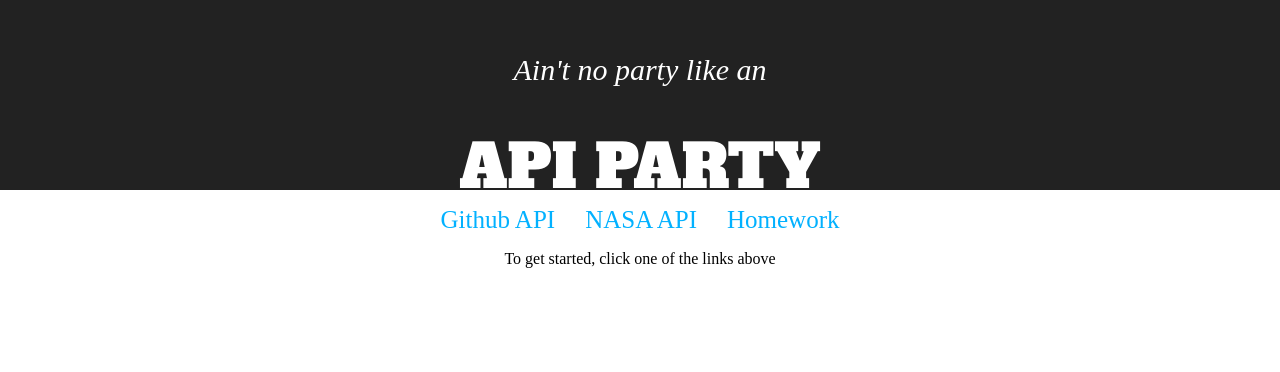
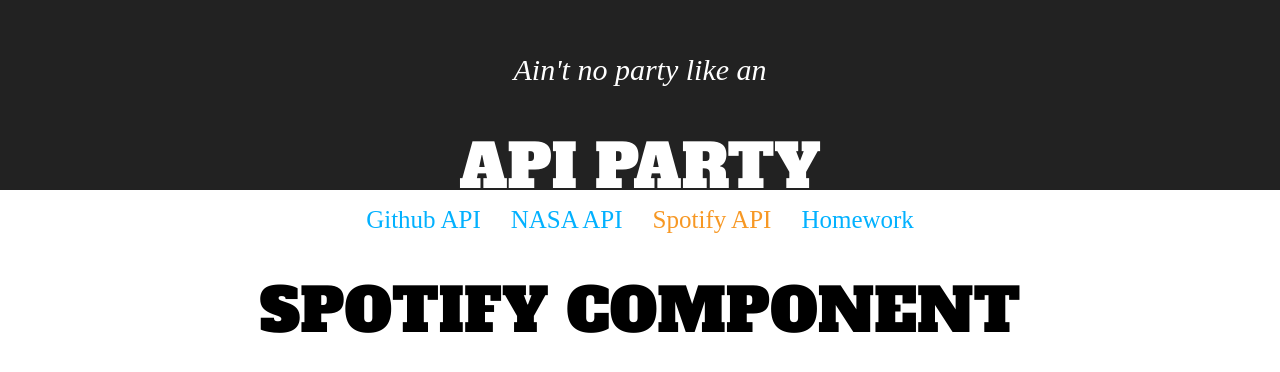
Before and after one commit to awalqui/api-party, a React (Create React App) app: page /spotify in a window 1280 px wide. Shown: the top 372 px of the page. Built offline with nearby package versions, Linux system fonts and the light colour scheme; a web font is replaced by a local one.

Commit message:
Create Spotify component

```diff
--- a/src/App.js
+++ b/src/App.js
@@ -2,6 +2,7 @@
 import { Switch, Route, NavLink } from 'react-router-dom'
 import Github from './Github'
 import Nasa from './Nasa'
+import Spotify from './Spotify'
 import Homework from './Homework'
 import './App.css';
 
@@ -22,6 +23,9 @@
               <NavLink to={'/nasa'}>NASA API</NavLink>
             </li>
             <li>
+              <NavLink to={'/spotify'}>Spotify API</NavLink>
+            </li>
+            <li>
               <NavLink to={'/homework'}>Homework</NavLink>
             </li>
           </ul>
@@ -29,6 +33,7 @@
         <Switch>
           <Route path='/github' component={Github} />
           <Route path='/nasa' component={Nasa} />
+          <Route path='/spotify' component={Spotify} />
           <Route path='/homework' component={Homework} />
           <Route render={() => <p>To get started, click one of the links above</p>} />
         </Switch>
--- /dev/null
+++ b/src/Spotify.js
@@ -0,0 +1,9 @@
+import React, { Component } from 'react'
+
+class Spotify extends Component {
+    render () {
+        return <h1>Spotify Component</h1>
+    }
+}
+
+export default Spotify
```
